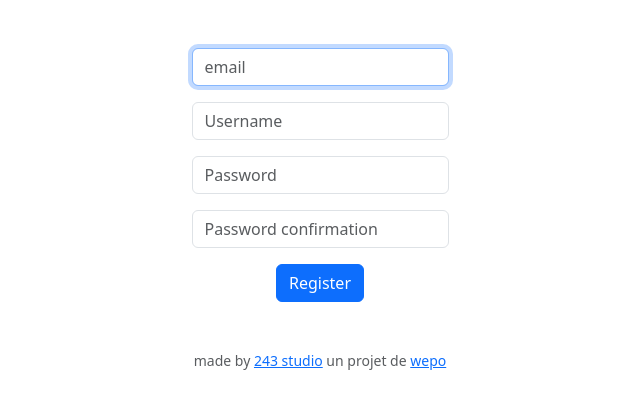
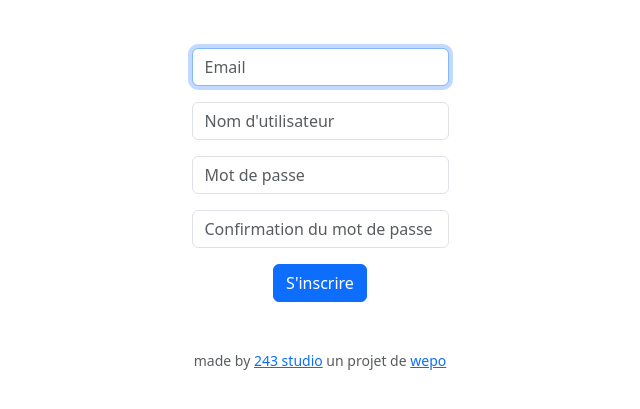
Before and after one commit to 243Studio/1l1, a Flask app: page /register in a window 1280 px wide. Shown: the part 76-485 px from the top of the page, without its empty margins (320-960 px from the left). Run offline with Flask 3, Linux system fonts and the light colour scheme; some libraries are stand-ins or nearby versions.

Commit message:
translated the html file in french

```diff
--- a/templates/register.html
+++ b/templates/register.html
@@ -1,23 +1,23 @@
 {% extends "layout.html" %}
 
 {% block title %}
-    Register
+    Inscription
 {% endblock %}
 
 {% block main %}
     <form action="/register" method="post">
         <div class="mb-3">
-            <input autofocus required class="form-control mx-auto w-auto" name="email" placeholder="email" type="email">
+            <input autofocus required class="form-control mx-auto w-auto" name="email" placeholder="Email" type="email">
         </div>
         <div class="mb-3">
-            <input required autocomplete="off" class="form-control mx-auto w-auto" name="username" placeholder="Username" type="text">
+            <input required autocomplete="off" class="form-control mx-auto w-auto" name="username" placeholder="Nom d'utilisateur" type="text">
         </div>
         <div class="mb-3">
-            <input required class="form-control mx-auto w-auto" name="password" placeholder="Password" type="password">
+            <input required class="form-control mx-auto w-auto" name="password" placeholder="Mot de passe" type="password">
         </div>
         <div class="mb-3">
-            <input required class="form-control mx-auto w-auto" name="confirmation" placeholder="Password confirmation" type="password">
+            <input required class="form-control mx-auto w-auto" name="confirmation" placeholder="Confirmation du mot de passe" type="password">
         </div>
-        <button class="btn btn-primary" type="submit">Register</button>
+        <button class="btn btn-primary" type="submit">S'inscrire</button>
     </form>
 {% endblock %}
```
Also changed, not shown: templates/show.html (+15 -16 lines).
